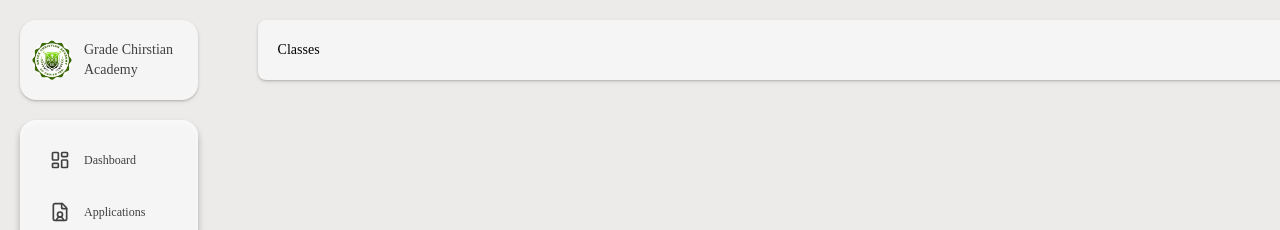
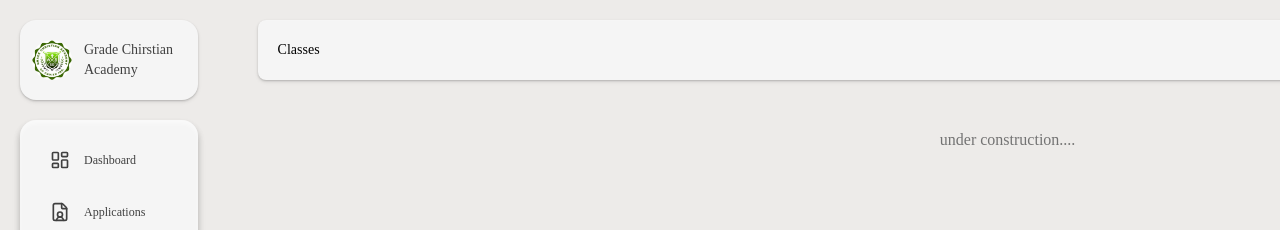
Before and after one commit to Harry-018/Grace-Christian-Acedemy, a React (Vite) app in the folder FRONTEND/: page /Classes in a window 1280 px wide. Shown: the top 230 px of the page. Built offline with nearby package versions, Linux system fonts and the light colour scheme; a web font is replaced by a local one.

Commit message:
fixed something forgot what it was 3

```diff
--- a/FRONTEND/src/Admin/Pages/Classes.jsx
+++ b/FRONTEND/src/Admin/Pages/Classes.jsx
@@ -40,7 +40,9 @@ function Classes() {
             </span>
           </div>
           <div className="w-375 overflow-hidden">
-            <div className="flex h-20 items-center gap-x-3 overflow-x-auto overflow-y-hidden px-2"></div>
+            <div className="flex h-20 items-center justify-center gap-x-3 overflow-x-auto overflow-y-hidden px-2 text-neutral-500">
+              under construction....
+            </div>
           </div>
         </div>
       </div>
```
